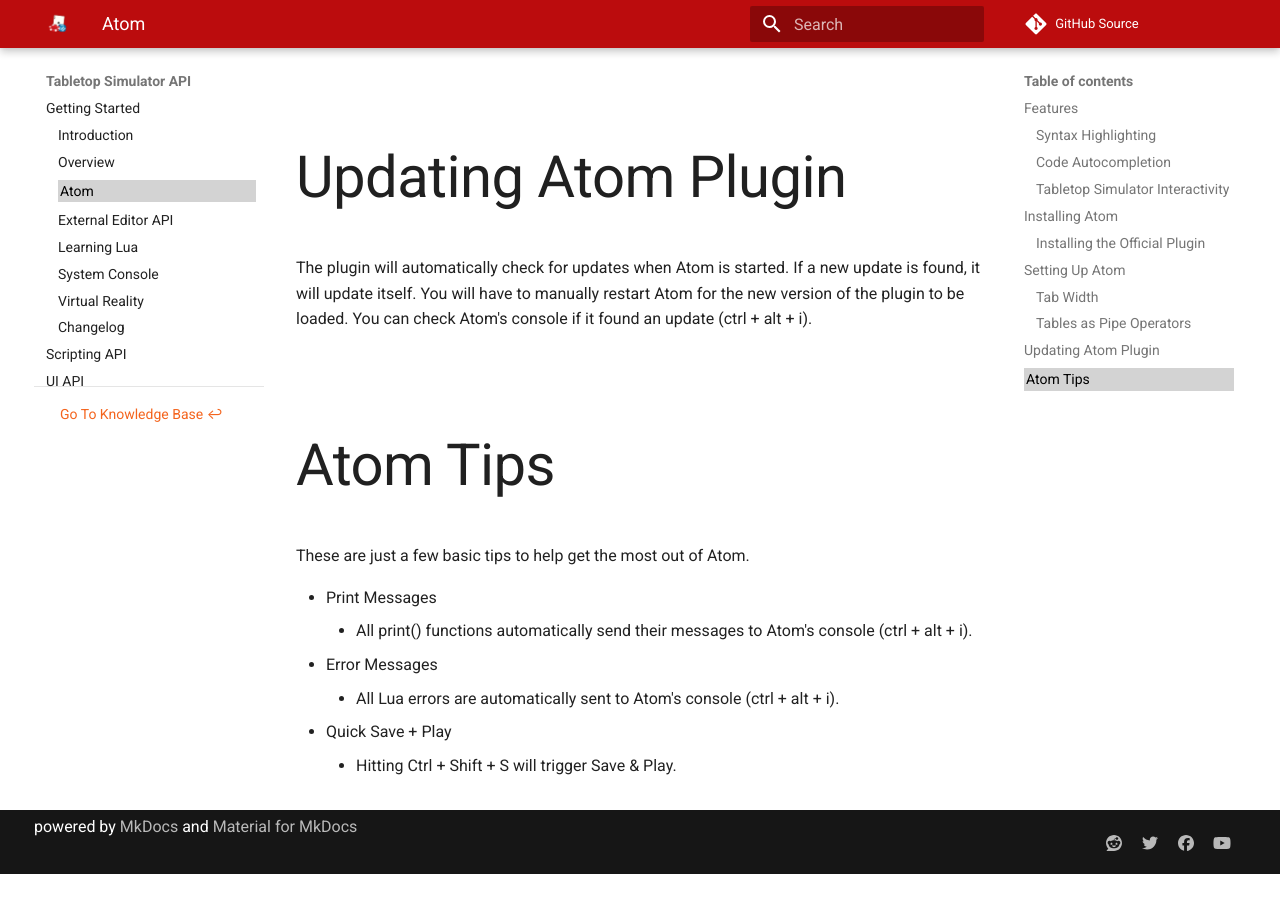
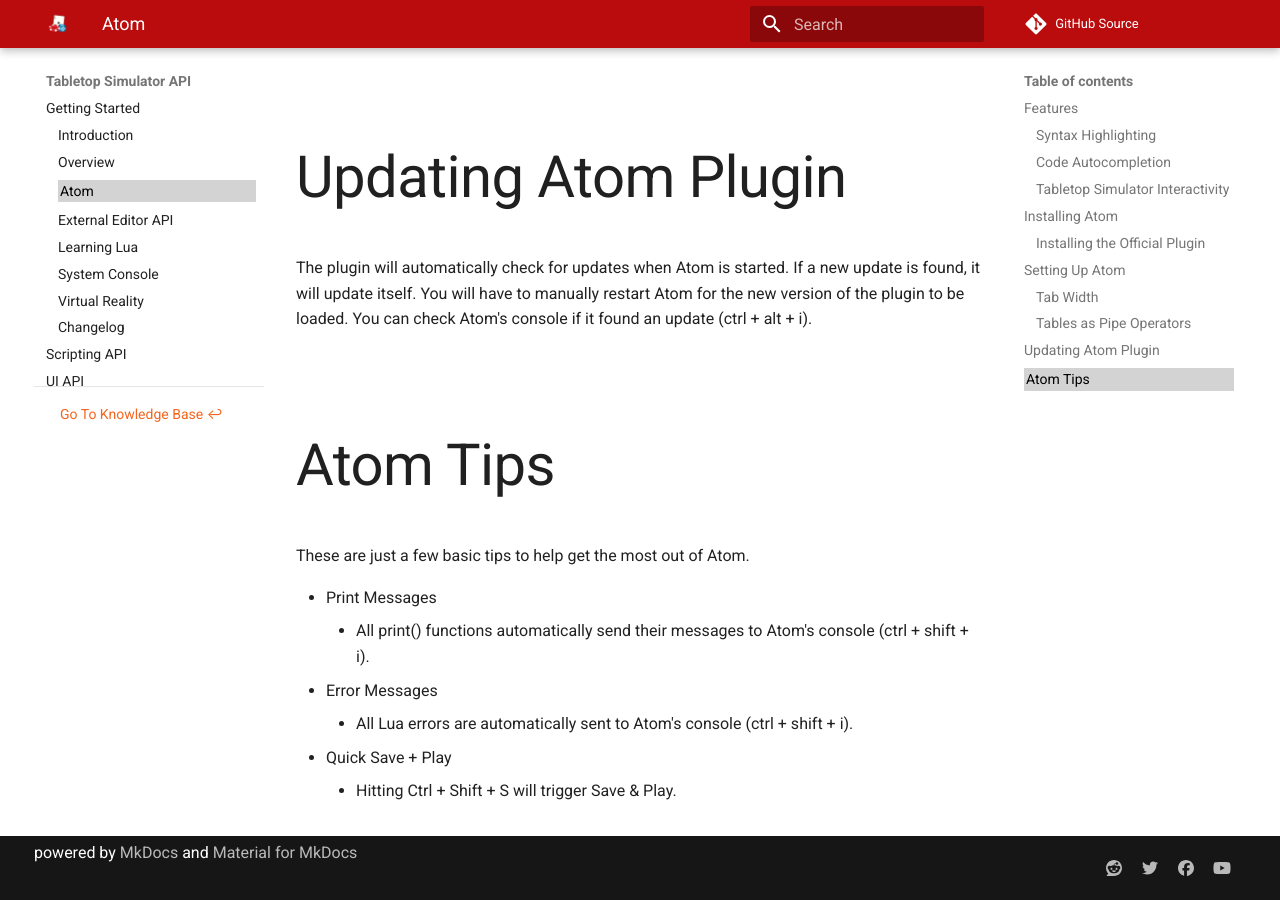
Before and after one commit to Berserk-Games/Tabletop-Simulator-API, an MkDocs documentation site: the page built from docs/atom.md, in a window 1280 px wide and 900 px high, scrolled down 7090 px. Built offline with MkDocs 1.6.1 and Material for MkDocs 9.7.7, drawn with Linux system fonts in a browser that asks for light colours; comment, search, counter and statistics services are not loaded; old or Windows-style settings are respelled for this version of MkDocs; before the commit the page ends 7964 px from its top, so only the background shows below that.

Commit message:
Updating Atom Documentation for opening Console
Console is opened using Control + Shift + i (atleast on windows).  Original text indicated Control + Alt + i

```diff
--- a/docs/atom.md
+++ b/docs/atom.md
@@ -89,8 +89,8 @@
 These are just a few basic tips to help get the most out of Atom.
 
 * Print Messages
-	* All print() functions automatically send their messages to Atom's console (ctrl + alt + i).
+	* All print() functions automatically send their messages to Atom's console (ctrl + shift + i).
 * Error Messages
-	* All Lua errors are automatically sent to Atom's console (ctrl + alt + i).
+	* All Lua errors are automatically sent to Atom's console (ctrl + shift + i).
 * Quick Save + Play
 	* Hitting Ctrl + Shift + S will trigger Save & Play.
```
